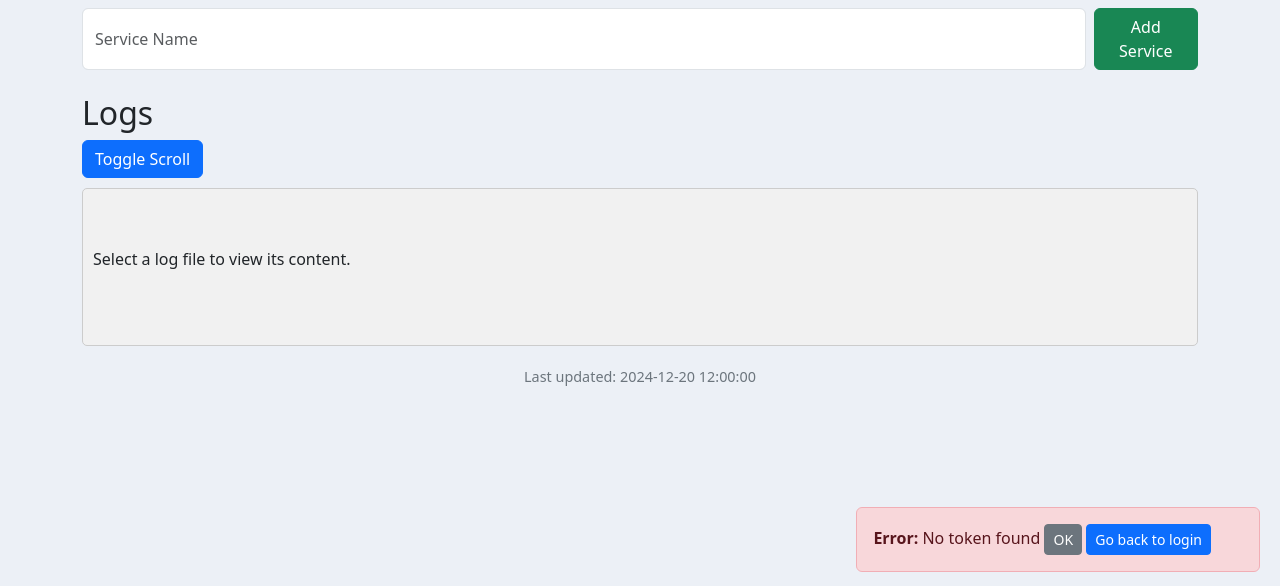
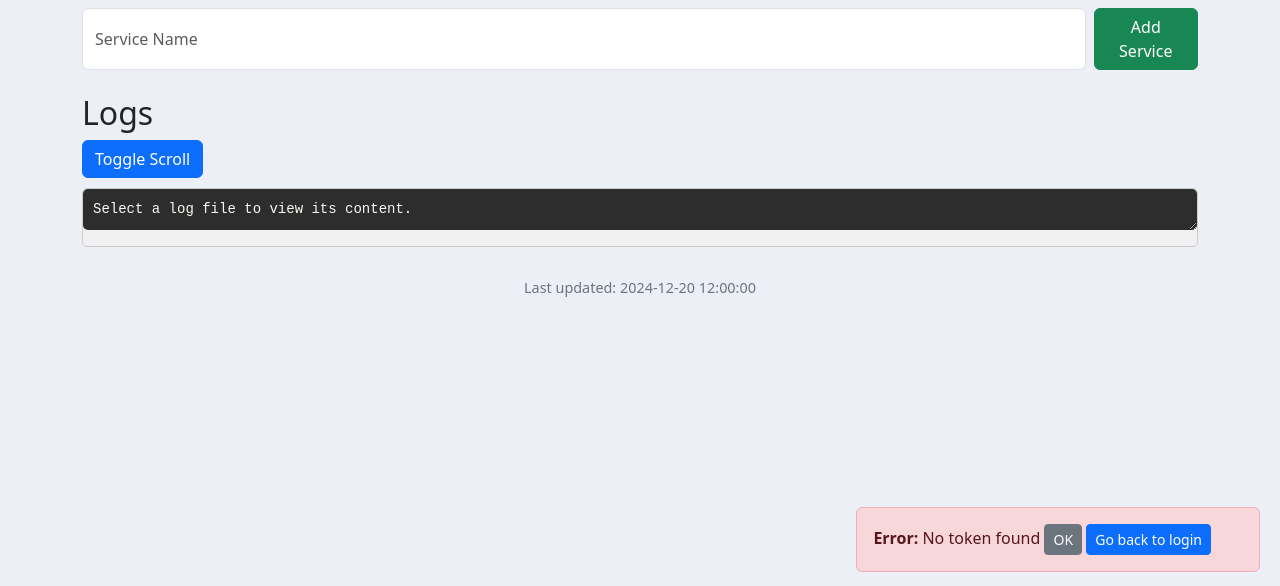
Before and after one commit to willi-esti/dashboard_logs, a PHP site: page /public/dashboard.html in a window 1280 px wide. Shown: the part 192-778 px from the top of the page. Run offline with PHP 8.4, Linux system fonts and the light colour scheme; some libraries are stand-ins or nearby versions.

Commit message:
refactor: enhance log content display and interactivity, improve styling and scrolling behavior

```diff
--- a/public/css/web.css
+++ b/public/css/web.css
@@ -72,12 +72,53 @@ body.dark-mode .footer {
 }
 
 .log-content {
-    white-space: pre-wrap;
+    /*white-space: pre-wrap;*/
     background-color: #f1f1f1;
-    padding: 10px;
+    /*padding: 10px;*/
     border: 1px solid #ccc;
     border-radius: 5px;
-    margin-top: 10px;
-    max-height: 200px;
-    overflow-y: auto;
+    margin: 10px 0px;
+    max-height: 600px;
+    overflow-y: unset;
+    /*resize: vertical;*/
 }
+
+.log-content pre {
+    resize: vertical;
+}
+
+
+/*pre {
+    overflow: unset;
+    white-space: pre-wrap;
+    counter-reset: line;
+}*/
+pre {
+    position: relative;
+    padding-left: 3.5em;
+    counter-reset: line;
+    background-color: #2d2d2d;
+    color: #f8f8f2;
+    border-radius: 5px;
+    padding: 10px;
+    overflow: auto;
+    white-space: pre-wrap;
+    font-family: 'Courier New', Courier, monospace;
+}
+
+pre code {
+    display: inline-block;
+}
+
+pre code:before {
+    counter-increment: line;
+    content: counter(line);
+    display: inline-block;
+    width: 2.5em;
+    margin-right: 1em;
+    text-align: right;
+    color: #888;
+    background-color: #2d2d2d;
+    padding-right: 0.5em;
+    border-right: 1px solid #555;
+}
--- a/public/dashboard.html
+++ b/public/dashboard.html
@@ -51,11 +51,11 @@
     <!-- Logs Section -->
     <section class="mt-4">
         <h2>Logs</h2>
-        <div class="row" id="logFileList">
-        </div>
         <button id="toggleScrollButton" class="btn btn-primary">Toggle Scroll</button>
         <div id="logContent" class="log-content">
-            <p>Select a log file to view its content.</p>
+            <pre>Select a log file to view its content.</pre>
+        </div>
+        <div class="row" id="logFileList">
         </div>
 
     </section>
--- a/public/js/dashboard.js
+++ b/public/js/dashboard.js
@@ -72,10 +72,20 @@ function populateLogFiles(logFiles) {
     });
 }
 document.addEventListener('DOMContentLoaded', () => {
-    const logContent = document.getElementById('logContent');
-    const toggleScrollButton = document.getElementById('toggleScrollButton');
-
+    let toggleScrollButton = document.getElementById('toggleScrollButton');
+    // this tiggoel will disbale white-space: pre-wrap
     toggleScrollButton.addEventListener('click', () => {
+        //console.log(logContent.style.whiteSpace);
+        let logContent = document.getElementById('logContent').children[0];
+        if (logContent.style.whiteSpace === 'pre') {
+            logContent.style.whiteSpace = 'pre-wrap';
+            toggleScrollButton.textContent = 'Enable Scroll';
+        } else {
+            logContent.style.whiteSpace = 'pre';
+            toggleScrollButton.textContent = 'Disable Scroll';
+        }
+    });
+    /*toggleScrollButton.addEventListener('click', () => {
         if (logContent.style.overflowY === 'scroll') {
             logContent.style.overflowY = 'visible';
             logContent.style.height = 'auto';
@@ -85,7 +95,7 @@ document.addEventListener('DOMContentLoaded', () => {
             logContent.style.height = '400px'; // Set a fixed height for scrolling
             toggleScrollButton.textContent = 'Disable Scroll';
         }
-    });
+    });*/
 });
 
 async function downloadLogFile(fileName) {
@@ -106,7 +116,8 @@ async function viewLog(fileName) {
     const response = await fetchLogContent(fileName);
     const logContent = document.getElementById('logContent');
     logContent.hidden = false;
-    logContent.innerHTML = `<pre>${response.content || 'Error fetching log content.'}</pre>`;
+    // wrap each line of the content in a <code>
+    logContent.innerHTML = `<pre>${response.content.split('\n').map(line => `<code>${line}</code>`).join('\n') || 'Error fetching log content.'}</pre>`;
 }
 
 // Initial data fetch
```
